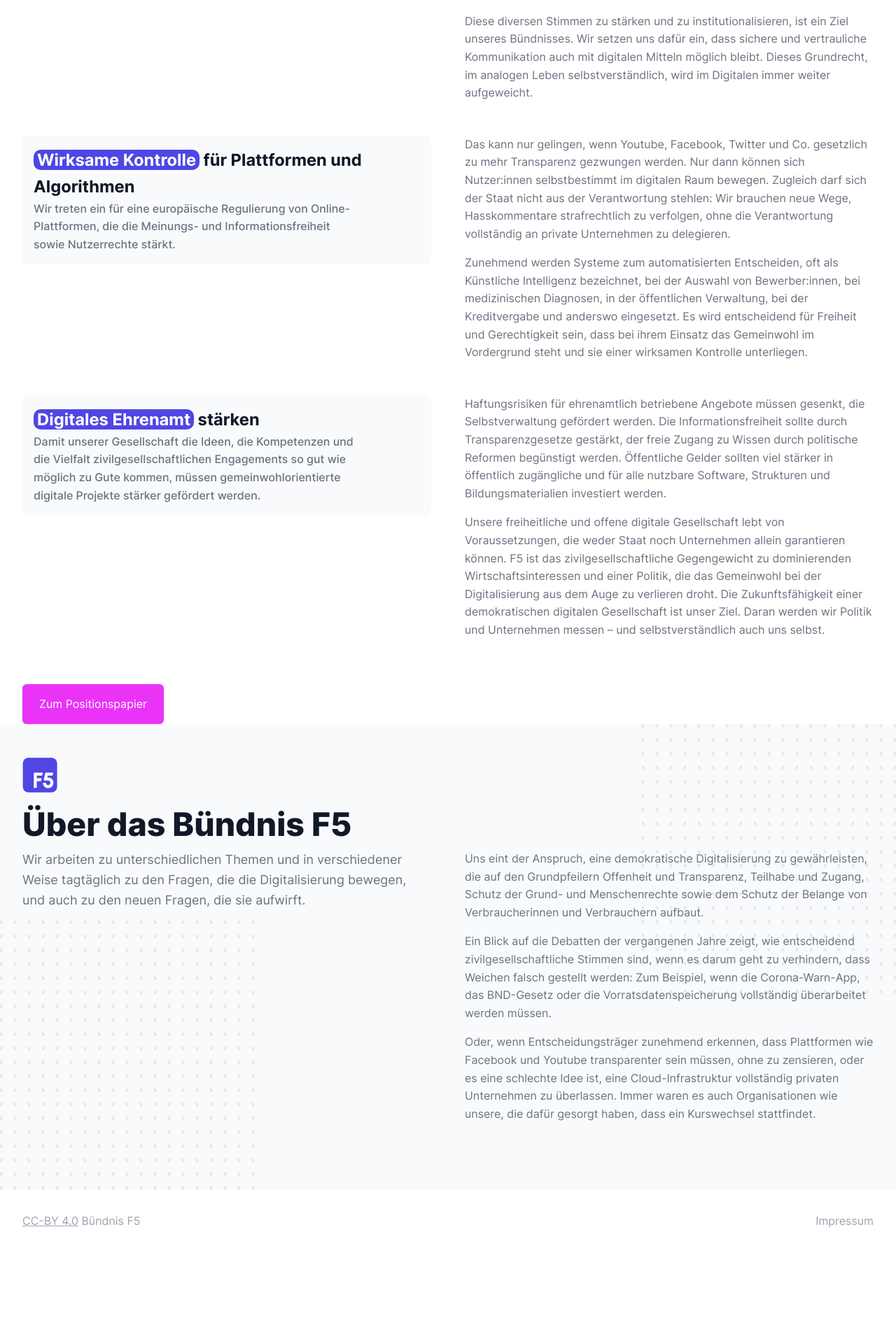
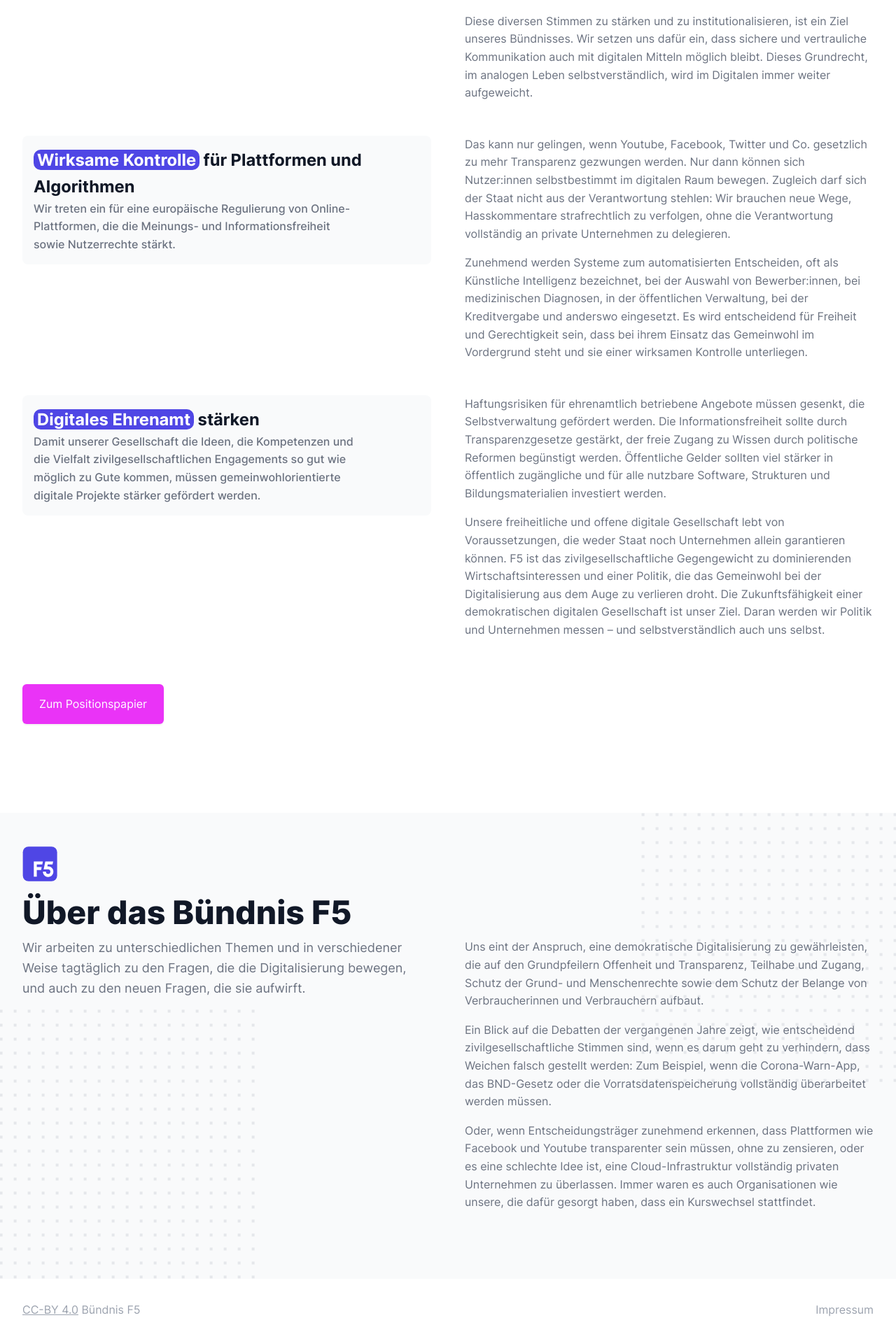
Before and after one commit to okfde/buendnis-f5, a Jekyll site: the page built from index.html, in a window 1280 px wide. Shown: the part 1105-3022 px from the top of the page at 70% size. Built offline with Jekyll 4.4.1, drawn with Linux system fonts in a browser that asks for light colours; before the commit the page ends 2896 px from its top, so only the background shows below that.

Commit message:
Update index.html

```diff
--- a/index.html
+++ b/index.html
@@ -96,7 +96,9 @@
                     </div>
                 </div>
             </article>
-            <a class="button" href="https://raw.githubusercontent.com/okfde/buendnis-f5/main/assets/images/Positionspapier%20F5.pdf">Zum Positionspapier</a>
+            <div class="button-wrap">
+                <a class="button" href="https://raw.githubusercontent.com/okfde/buendnis-f5/main/assets/images/Positionspapier%20F5.pdf">Zum Positionspapier</a>
+            </div>
         </section>
     </div>
     <section id="uberf5">
```
